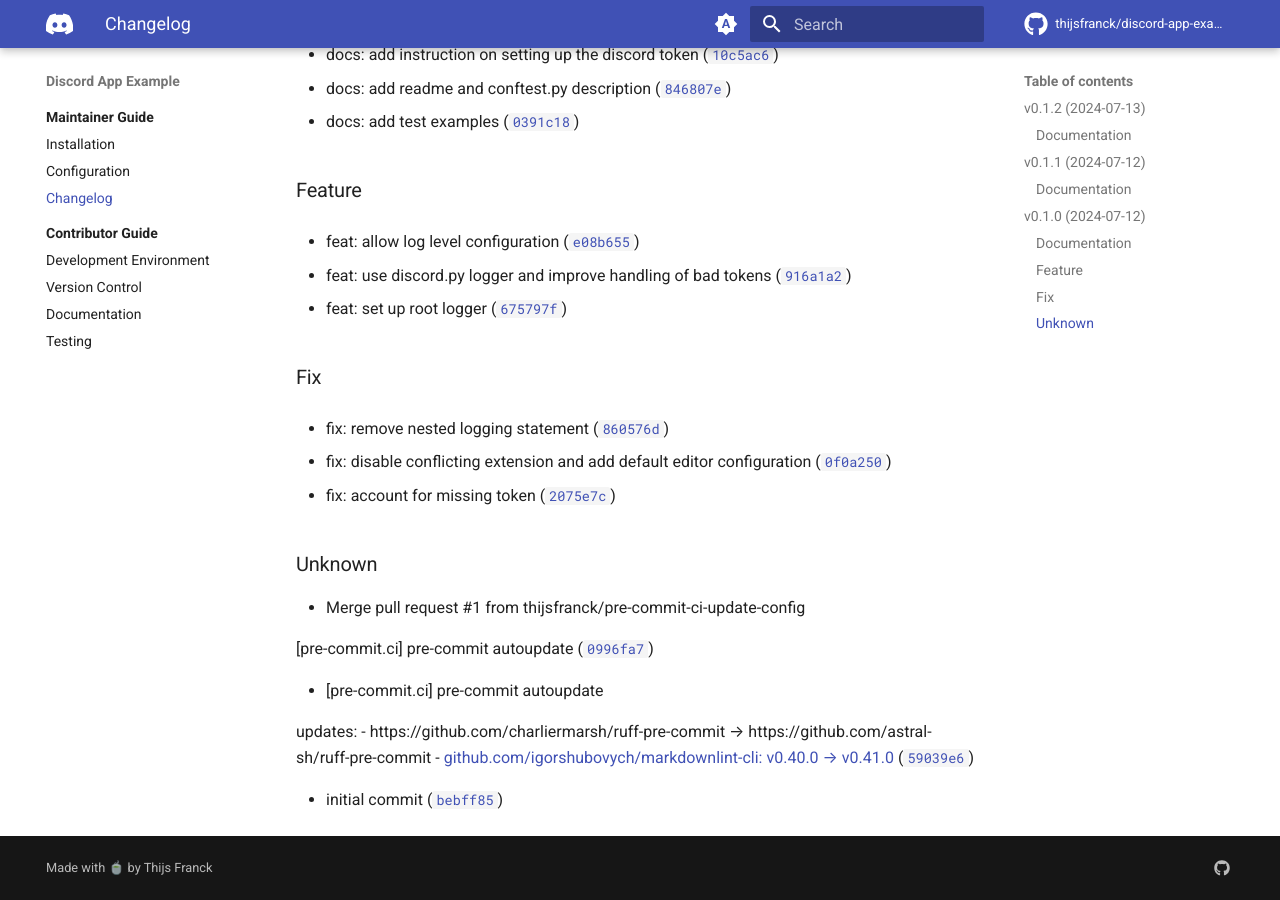
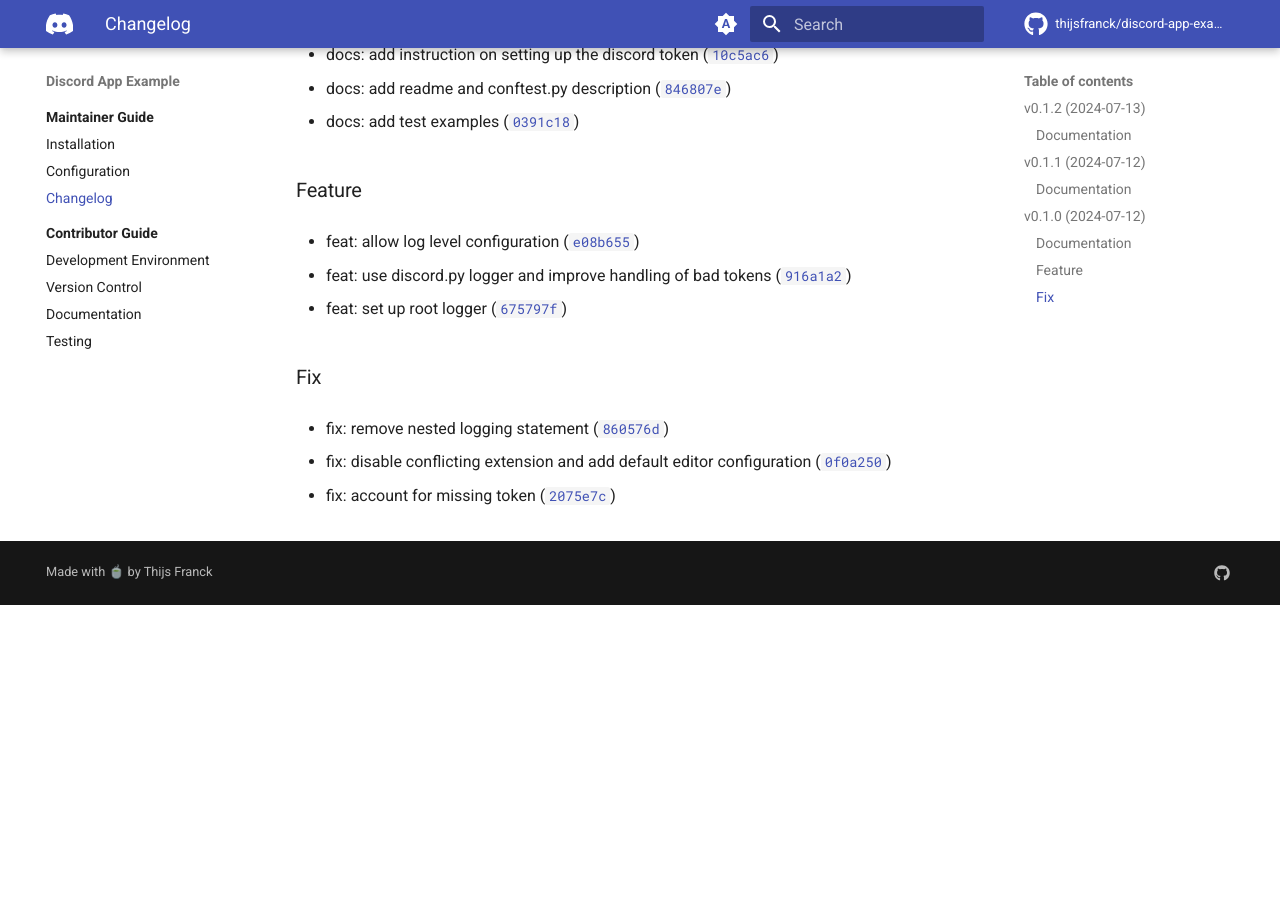
Before and after one commit to thijsfranck/discord-app-example, an MkDocs documentation site: the page built from docs/CHANGELOG.md, in a window 1280 px wide and 900 px high, scrolled down 1625 px. Built offline with MkDocs 1.6.1 and Material for MkDocs 9.7.7, drawn with Linux system fonts in a browser that asks for light colours; comment, search, counter and statistics services are not loaded; the version menu is left out; after the commit the page ends 2230 px from its top, so only the background shows below that.

Commit message:
docs: exclude additional commit patterns from changelog

```diff
--- a/docs/CHANGELOG.md
+++ b/docs/CHANGELOG.md
@@ -99,17 +99,3 @@
 * fix: disable conflicting extension and add default editor configuration ([`0f0a250`](https://github.com/thijsfranck/discord-app-example/commit/0f0a2500c011af7119764107dfbb65282e81532e))
 
 * fix: account for missing token ([`2075e7c`](https://github.com/thijsfranck/discord-app-example/commit/2075e7cf9210e4727546a6f191ad4e896a98e42d))
-
-### Unknown
-
-* Merge pull request #1 from thijsfranck/pre-commit-ci-update-config
-
-[pre-commit.ci] pre-commit autoupdate ([`0996fa7`](https://github.com/thijsfranck/discord-app-example/commit/0996fa7ee030606af81cf8db7ce4cae6d5b1e298))
-
-* [pre-commit.ci] pre-commit autoupdate
-
-updates:
-- https://github.com/charliermarsh/ruff-pre-commit → https://github.com/astral-sh/ruff-pre-commit
-- [github.com/igorshubovych/markdownlint-cli: v0.40.0 → v0.41.0](https://github.com/igorshubovych/markdownlint-cli/compare/v0.40.0...v0.41.0) ([`59039e6`](https://github.com/thijsfranck/discord-app-example/commit/59039e60cc51cf73294b90c53131643d3c6c03d6))
-
-* initial commit ([`bebff85`](https://github.com/thijsfranck/discord-app-example/commit/bebff85e676c833a9915086848232d02177fa0b1))
--- a/pyproject.toml
+++ b/pyproject.toml
@@ -94,6 +94,9 @@ exclude_commit_patterns = [
     "^refactor",
     "^style",
     "^test",
+    "[pre-commit.ci] pre-commit autoupdate",
+    "Merge pull request",
+    "initial commit",
 ]
 
 [tool.semantic_release.changelog.environment]
```
